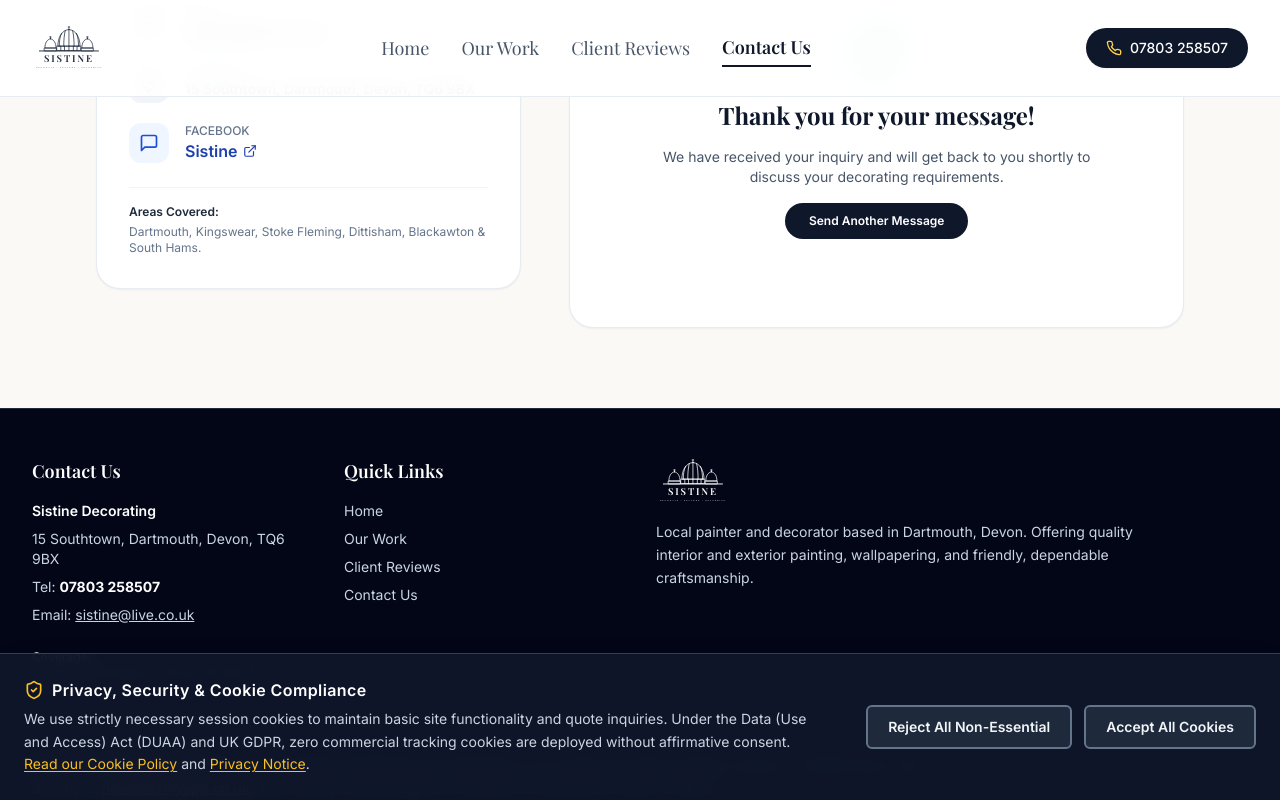
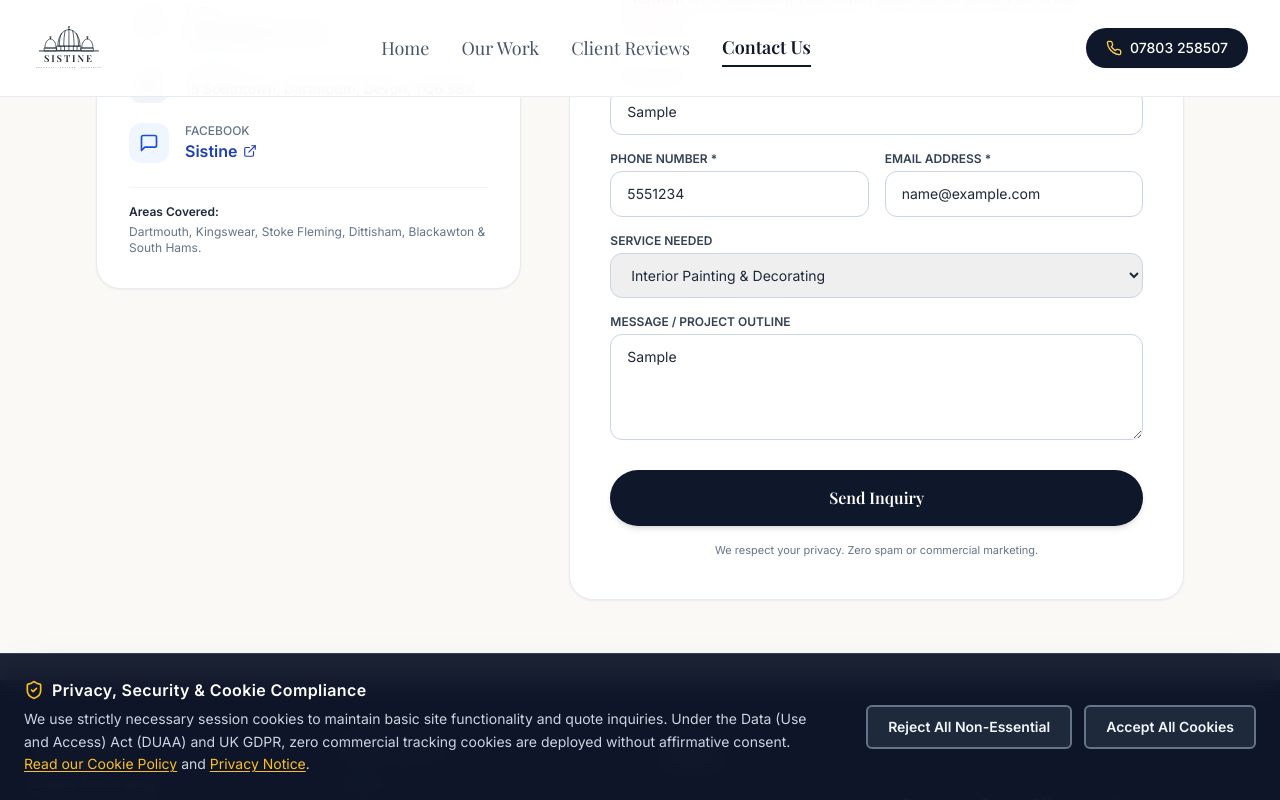
Before and after one commit to itsmyapp-code/sistine, a Next.js app: page /contact in a window 1280 px wide. Both pictures are taken after typing "Sample", "5551234", "name@example.com", "Sample" into the empty fields and a click on the button "Send Inquiry". Shown: the part 535-1335 px from the top of the page. Built offline with nearby package versions, Linux system fonts and the light colour scheme; a web font is replaced by a local one.

Commit message:
feat: integrate Formspree endpoint xoevkgqv for live contact email delivery

```diff
--- a/src/app/contact/page.tsx
+++ b/src/app/contact/page.tsx
@@ -12,21 +12,45 @@
   const [message, setMessage] = useState('');
   const [submitted, setSubmitted] = useState(false);
   const [loading, setLoading] = useState(false);
+  const [errorMessage, setErrorMessage] = useState('');
 
   const handleSubmit = async (e: React.FormEvent) => {
     e.preventDefault();
     setLoading(true);
+    setErrorMessage('');
+
     try {
-      await fetch('/api/quote', {
+      const response = await fetch('https://formspree.io/f/xoevkgqv', {
         method: 'POST',
-        headers: { 'Content-Type': 'application/json' },
-        body: JSON.stringify({ fullName: name, phone, email, service, description: message, postcode: 'Dartmouth' }),
+        headers: {
+          'Content-Type': 'application/json',
+          'Accept': 'application/json',
+        },
+        body: JSON.stringify({
+          name,
+          phone,
+          email,
+          service,
+          message,
+          _subject: `New Decorating Inquiry from ${name} (${service})`,
+        }),
       });
-    } catch {}
-    setTimeout(() => {
+
+      if (response.ok) {
+        setSubmitted(true);
+      } else {
+        const data = await response.json();
+        if (data && data.errors) {
+          setErrorMessage(data.errors.map((err: any) => err.message).join(', '));
+        } else {
+          setErrorMessage('There was a problem submitting your form. Please try again or call us directly.');
+        }
+      }
+    } catch (err) {
+      setErrorMessage('Network error submitting your form. Please call us directly on 07803 258507.');
+    } finally {
       setLoading(false);
-      setSubmitted(true);
-    }, 600);
+    }
   };
 
   return (
@@ -141,6 +165,12 @@
             Leave your contact details and a brief outline of the painting or decorating you require.
           </p>
 
+          {errorMessage && (
+            <div className="mb-6 p-4 rounded-xl bg-red-50 border border-red-200 text-sm text-red-700">
+              {errorMessage}
+            </div>
+          )}
+
           {submitted ? (
             <div className="py-12 text-center space-y-4">
               <CheckCircle className="w-16 h-16 text-emerald-600 mx-auto" />
@@ -152,6 +182,7 @@
                 type="button"
                 onClick={() => {
                   setSubmitted(false);
+                  setErrorMessage('');
                   setName('');
                   setPhone('');
                   setEmail('');
@@ -168,6 +199,7 @@
                 <label className="block text-xs font-semibold text-slate-700 uppercase mb-1">Your Name *</label>
                 <input
                   type="text"
+                  name="name"
                   required
                   value={name}
                   onChange={(e) => setName(e.target.value)}
@@ -181,6 +213,7 @@
                   <label className="block text-xs font-semibold text-slate-700 uppercase mb-1">Phone Number *</label>
                   <input
                     type="tel"
+                    name="phone"
                     required
                     value={phone}
                     onChange={(e) => setPhone(e.target.value)}
@@ -193,6 +226,7 @@
                   <label className="block text-xs font-semibold text-slate-700 uppercase mb-1">Email Address *</label>
                   <input
                     type="email"
+                    name="email"
                     required
                     value={email}
                     onChange={(e) => setEmail(e.target.value)}
@@ -205,6 +239,7 @@
               <div>
                 <label className="block text-xs font-semibold text-slate-700 uppercase mb-1">Service Needed</label>
                 <select
+                  name="service"
                   value={service}
                   onChange={(e) => setService(e.target.value)}
                   className="w-full px-4 py-3 rounded-xl border border-slate-300 text-sm focus:border-slate-900"
@@ -219,6 +254,7 @@
               <div>
                 <label className="block text-xs font-semibold text-slate-700 uppercase mb-1">Message / Project Outline</label>
                 <textarea
+                  name="message"
                   rows={4}
                   value={message}
                   onChange={(e) => setMessage(e.target.value)}
```
